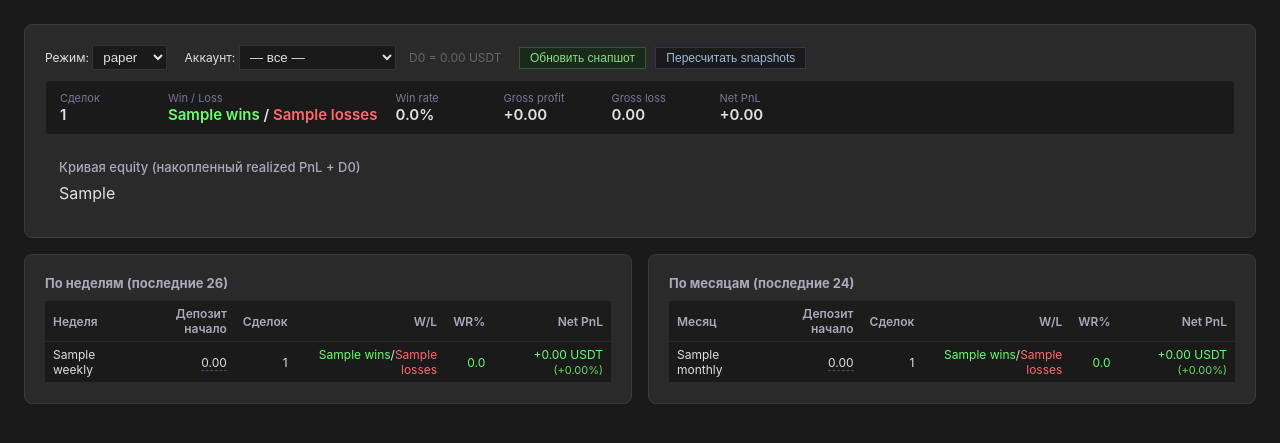
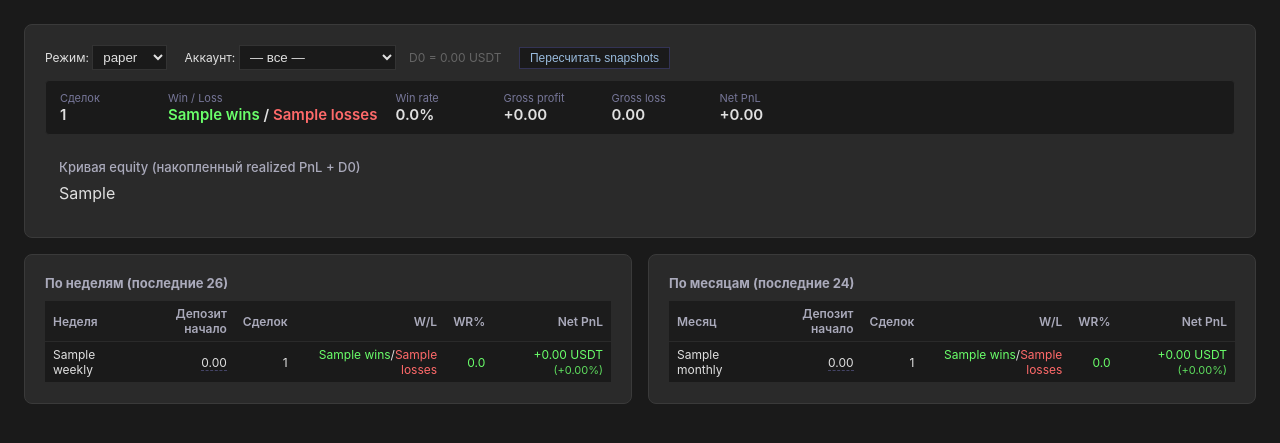
Before and after one commit to staschern/bot.stascher.ru, a PHP site: template bybit-bot/templates/stats.twig in a window 1280 px wide. Shown: the part 81-524 px from the top of the page. Run offline with PHP 8.4, Linux system fonts and the light colour scheme; the template is opened without the code that fills it: most values are stand-ins (such as "Sample title", 1, 10 or a date in 2020); some libraries are stand-ins or nearby versions.

Commit message:
Remove duplicate "Обновить снапшот" button and dead JS handler
The "Обновить снапшот" button and its JS handler (btn-save-current-snapshots)
duplicated the more complete "Пересчитать snapshots" function. Removed the
redundant button/handler; also fixed stale element ID reference (snapshot-status
→ backfill-status) in the script block.

https://claude.ai/code/session_01LUawr6NyKiYru3WnoWt2B7

```diff
--- a/bybit-bot/templates/stats.twig
+++ b/bybit-bot/templates/stats.twig
@@ -96,21 +96,13 @@
             </select>
         </label>
         <span style="color:#666;margin-left:10px;">D0 = {{ d0|number_format(2) }} USDT</span>
-        {# v0.9.1: обновить снапшот текущего периода #}
-        <button type="button" id="btn-save-current-snapshots"
-                style="margin-left:14px;background:#1a2a1a;color:#8d8;border:1px solid #353;
-                       padding:3px 10px;cursor:pointer;font-size:12px;"
-                title="Сохранить текущий баланс как начальный депозит для текущей недели и месяца (не ждать cron_daily)">
-            Обновить снапшот
-        </button>
-        {# v0.9.0-step9 task4 #}
         <button type="button" id="btn-backfill-snapshots"
-                style="margin-left:6px;background:#1a1a1a;color:#9bd;border:1px solid #335;
+                style="margin-left:14px;background:#1a1a1a;color:#9bd;border:1px solid #335;
                        padding:3px 10px;cursor:pointer;font-size:12px;"
                 title="Полный пересчёт всех equity_snapshots из истории сделок">
             Пересчитать snapshots
         </button>
-        <span id="snapshot-status" style="color:#779;margin-left:8px;font-size:11px;"></span>
+        <span id="backfill-status" style="color:#779;margin-left:8px;font-size:11px;"></span>
     </form>
 
     {# ── Итого за всё время ── #}
@@ -282,7 +274,7 @@
 </main>
 <script>
 (function(){
-    var snapStatus = document.getElementById('snapshot-status');
+    var snapStatus = document.getElementById('backfill-status');
 
     function postJson(url, body) {
         return fetch(url, {
@@ -295,26 +287,6 @@
 
     function setStatus(msg, color) {
         if (snapStatus) { snapStatus.textContent = msg; snapStatus.style.color = color || '#779'; }
-    }
-
-    // ── Обновить снапшот текущего периода ──
-    var btnCurrent = document.getElementById('btn-save-current-snapshots');
-    if (btnCurrent) {
-        btnCurrent.addEventListener('click', function(){
-            btnCurrent.disabled = true;
-            setStatus('Сохраняю…', '#aaa');
-            postJson('/stats/save-current-snapshots', {})
-                .then(function(j){
-                    if (j && j.ok) {
-                        setStatus('ОК, обновлено: ' + (j.written|0), '#8d8');
-                        setTimeout(function(){ location.reload(); }, 700);
-                    } else {
-                        setStatus('Ошибка: ' + (j && j.error ? j.error : 'unknown'), '#f88');
-                        btnCurrent.disabled = false;
-                    }
-                })
-                .catch(function(e){ setStatus('Ошибка: ' + e, '#f88'); btnCurrent.disabled = false; });
-        });
     }
 
     // ── Полный пересчёт snapshots ──
```
